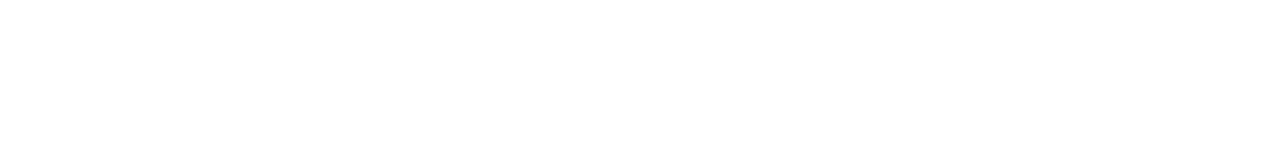
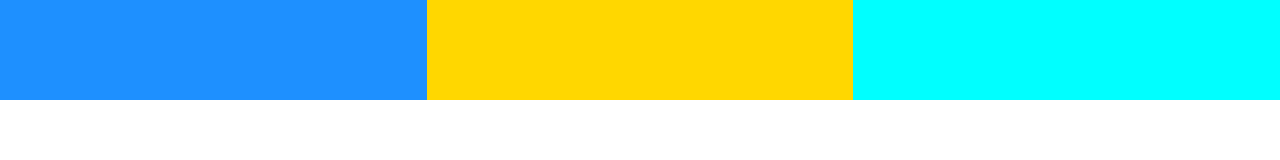
Before and after one commit to maythu-maythuhan/Moshify-Cloud-Hosting-Site, a plain HTML site: page index.html in a window 1280 px wide. Drawn offline with Linux system fonts and the light colour scheme.

Commit message:
Define grids component.

```diff
--- a/css/styles.css
+++ b/css/styles.css
@@ -446,3 +446,21 @@ a {
     font-size: 1.6rem;
   }
 }
+
+/* Grids */
+
+.grid {
+  display: grid;
+}
+
+@media screen and (min-width: 768px) {
+  .grid--cols-2 {
+    grid-template-columns: repeat(2, 1fr);
+  }
+}
+
+@media screen and (min-width: 1024px) {
+  .grid--cols-3 {
+    grid-template-columns: repeat(3, 1fr);
+  }
+}
--- a/index.html
+++ b/index.html
@@ -14,5 +14,11 @@
       rel="stylesheet"
     />
   </head>
-  <body></body>
+  <body>
+    <div class="grid grid--cols-2 grid--cols-3">
+      <div style="height: 100px; background: dodgerblue"></div>
+      <div style="height: 100px; background: gold"></div>
+      <div style="height: 100px; background: cyan"></div>
+    </div>
+  </body>
 </html>
```
